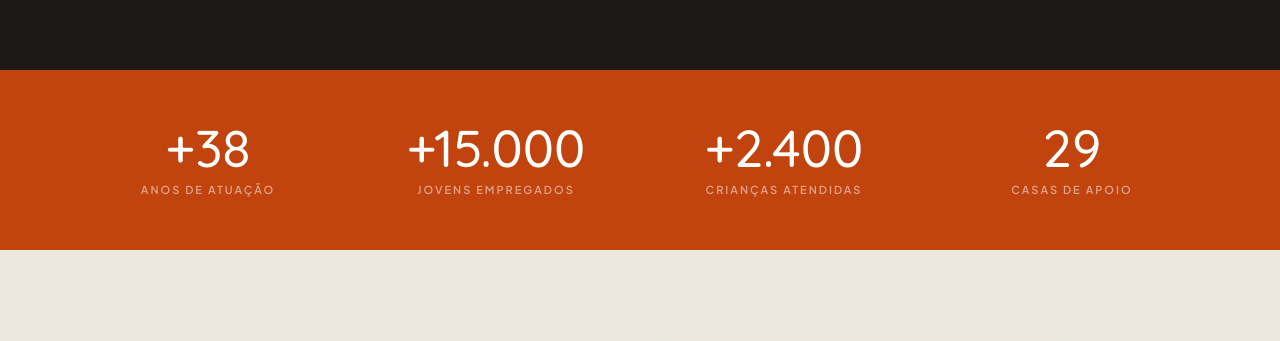
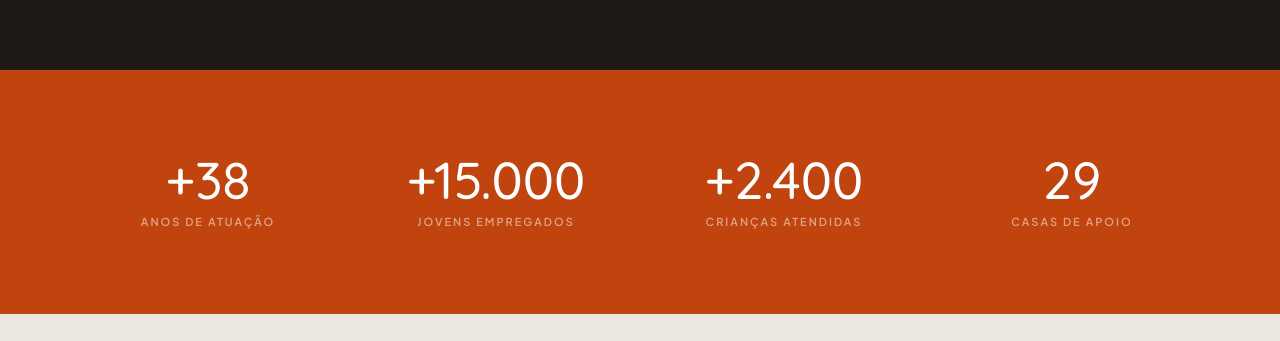
Before and after one commit to IrlanFreitas/IBCM, a React (Vite) app: page /doe-agora in a window 1280 px wide. Shown: the part 508-849 px from the top of the page. Built offline with nearby package versions, Linux system fonts and the light colour scheme; no server answers.

Commit message:
refactor: ImpactBar saindo de tailwind para css module

```diff
--- a/src/app/components/ImpactBar.tsx
+++ /dev/null
@@ -1,64 +0,0 @@
-import { motion } from 'motion/react'
-import { useOpcoes } from '../../hooks/useOpcoes'
-
-const ease = [0.22, 1, 0.36, 1] as const
-
-const STATIC_STATS = [
-  { numero: '+38', label: 'Anos de atuação' },
-  { numero: '+15.000', label: 'Jovens empregados' },
-  { numero: '+2.400', label: 'Crianças atendidas' },
-  { numero: '29', label: 'Casas de apoio' },
-]
-
-export function ImpactBar() {
-  const { data: opcoes } = useOpcoes()
-  const stats = opcoes?.stats?.length ? opcoes.stats : STATIC_STATS
-
-  return (
-    <section style={{ background: 'var(--terra)' }}>
-      <div
-        className="grid grid-cols-2 lg:grid-cols-4"
-        style={{ padding:
-          'clamp(32px, 5vw, 52px) clamp(40px, 5vw, 200px)' }}
-      >
-        {stats.map((stat, i) => (
-          <motion.div
-            key={stat.label}
-            initial={{ opacity: 0, y: 20 }}
-            whileInView={{ opacity: 1, y: 0 }}
-            viewport={{ once: true, margin: '-60px' }}
-            transition={{ duration: 0.7, ease, delay: i * 0.1 }}
-            className="flex flex-col items-center text-center gap-2 py-6 sm:py-8"
-            // style={{
-            //   borderRight: i < 3 ? '1px solid rgba(255,255,255,0.1)' : 'none',
-            // }}
-          >
-            <span
-              style={{
-                fontFamily: 'var(--font-garamond)',
-                fontSize: 'clamp(36px, 5vw, 52px)',
-                fontWeight: 500,
-                color: 'var(--white)',
-                lineHeight: 1,
-              }}
-            >
-              {stat.numero}
-            </span>
-            <span
-              style={{
-                fontFamily: 'var(--font-jakarta)',
-                fontSize: 'clamp(9px, 1.2vw, 11px)',
-                fontWeight: 600,
-                letterSpacing: '2px',
-                textTransform: 'uppercase',
-                color: 'rgba(255,255,255,0.5)',
-              }}
-            >
-              {stat.label}
-            </span>
-          </motion.div>
-        ))}
-      </div>
-    </section>
-  )
-}
--- /dev/null
+++ b/src/app/components/ImpactBar/ImpactBar.module.css
@@ -0,0 +1,49 @@
+.section {
+  background: var(--terra);
+}
+
+.grid {
+  display: grid;
+  grid-template-columns: repeat(2, 1fr);
+  padding: clamp(32px, 5vw, 52px) clamp(40px, 5vw, 200px);
+}
+
+@media (min-width: 1024px) {
+  .grid {
+    grid-template-columns: repeat(4, 1fr);
+  }
+}
+
+.statItem {
+  display: flex;
+  flex-direction: column;
+  align-items: center;
+  text-align: center;
+  gap: 0.5rem;
+  padding-top: 1.5rem;
+  padding-bottom: 1.5rem;
+}
+
+@media (min-width: 640px) {
+  .statItem {
+    padding-top: 2rem;
+    padding-bottom: 2rem;
+  }
+}
+
+.statNumber {
+  font-family: var(--font-garamond);
+  font-size: clamp(36px, 5vw, 52px);
+  font-weight: 500;
+  color: var(--white);
+  line-height: 1;
+}
+
+.statLabel {
+  font-family: var(--font-jakarta);
+  font-size: clamp(9px, 1.2vw, 11px);
+  font-weight: 600;
+  letter-spacing: 2px;
+  text-transform: uppercase;
+  color: rgba(255, 255, 255, 0.5);
+}
--- /dev/null
+++ b/src/app/components/ImpactBar/ImpactBar.tsx
@@ -0,0 +1,37 @@
+import { motion } from 'motion/react'
+import { useOpcoes } from '../../../hooks/useOpcoes'
+import styles from './ImpactBar.module.css'
+
+const ease = [0.22, 1, 0.36, 1] as const
+
+const STATIC_STATS = [
+  { numero: '+38', label: 'Anos de atuação' },
+  { numero: '+15.000', label: 'Jovens empregados' },
+  { numero: '+2.400', label: 'Crianças atendidas' },
+  { numero: '29', label: 'Casas de apoio' },
+]
+
+export function ImpactBar() {
+  const { data: opcoes } = useOpcoes()
+  const stats = opcoes?.stats?.length ? opcoes.stats : STATIC_STATS
+
+  return (
+    <section className={styles.section}>
+      <div className={styles.grid}>
+        {stats.map((stat, i) => (
+          <motion.div
+            key={stat.label}
+            initial={{ opacity: 0, y: 20 }}
+            whileInView={{ opacity: 1, y: 0 }}
+            viewport={{ once: true, margin: '-60px' }}
+            transition={{ duration: 0.7, ease, delay: i * 0.1 }}
+            className={styles.statItem}
+          >
+            <span className={styles.statNumber}>{stat.numero}</span>
+            <span className={styles.statLabel}>{stat.label}</span>
+          </motion.div>
+        ))}
+      </div>
+    </section>
+  )
+}
--- a/src/app/pages/DoeAgoraPage.tsx
+++ b/src/app/pages/DoeAgoraPage.tsx
@@ -1,7 +1,7 @@
 import { motion } from 'motion/react'
 import { Eyebrow } from '../components/Eyebrow'
 import { DoeAgora } from '../components/DoeAgora'
-import { ImpactBar } from '../components/ImpactBar'
+import { ImpactBar } from '../components/ImpactBar/ImpactBar'
 
 const ease = [0.22, 1, 0.36, 1] as const
 
--- a/src/app/pages/Home.tsx
+++ b/src/app/pages/Home.tsx
@@ -1,5 +1,5 @@
 import { Hero } from '../components/Hero'
-import { ImpactBar } from '../components/ImpactBar'
+import { ImpactBar } from '../components/ImpactBar/ImpactBar'
 import { QuemSomosHome } from '../components/QuemSomosHome'
 import { ProjetosHome } from '../components/ProjetosHome'
 import { Depoimentos } from '../components/Depoimentos'
```
Also changed, not shown: src/app/components/ImpactBar.module.css (deleted).
